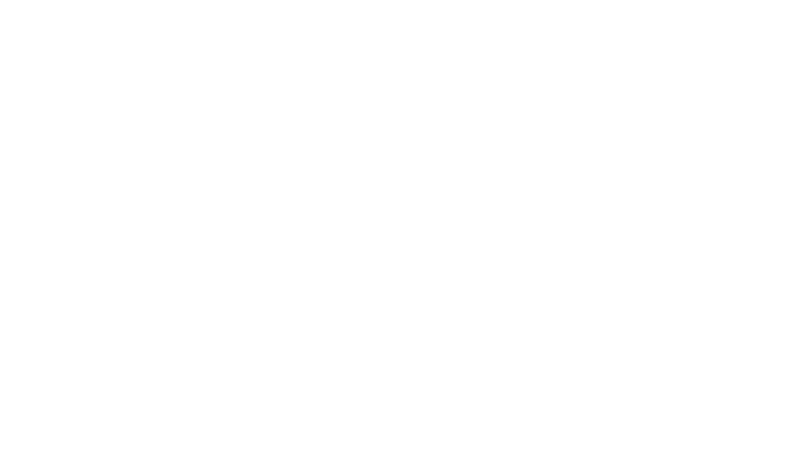
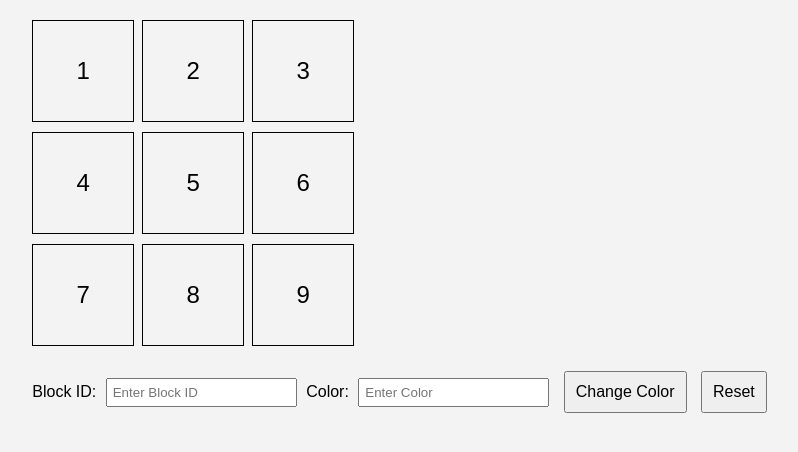
Before and after one commit to acciojob/Replit-Asian-Paints-sanjeetsk, a website: page main.html in a window 1280 px wide. Shown: the whole page, without its empty margins (238-1036 px from the left). Drawn offline with Linux system fonts and the light colour scheme.

Commit message:
first commit

```diff
--- a/main.html
+++ b/main.html
@@ -8,6 +8,32 @@
 
 <body>
 	<!-- the entire body must be written by student -->
+	<div>
+		<div id="grid-container">
+		  <!-- Creating the 3x3 grid -->
+		  <div id="1" class="grid-item">1</div>
+		  <div id="2" class="grid-item">2</div>
+		  <div id="3" class="grid-item">3</div>
+		  <div id="4" class="grid-item">4</div>
+		  <div id="5" class="grid-item">5</div>
+		  <div id="6" class="grid-item">6</div>
+		  <div id="7" class="grid-item">7</div>
+		  <div id="8" class="grid-item">8</div>
+		  <div id="9" class="grid-item">9</div>
+		</div>
+		<div>
+		  <!-- Inputs for Block ID and Color -->
+		  <label for="block_id">Block ID:</label>
+		  <input type="text" id="block_id" placeholder="Enter Block ID">
+
+		  <label for="colour_id">Color:</label>
+		  <input type="text" id="colour_id" placeholder="Enter Color">
+
+		  <!-- Buttons -->
+		  <button id="change_button">Change Color</button>
+		  <button id="Reset">Reset</button>
+		</div>
+	  </div>
     <script type="text/javascript" src="./script.js">
 </script>
 
--- a/script.js
+++ b/script.js
@@ -1 +1,34 @@
 //your JS code here. If required.
+// Select elements
+const gridContainer = document.getElementById('grid-container');
+const blockIdInput = document.getElementById('block_id');
+const colorInput = document.getElementById('colour_id');
+const changeButton = document.getElementById('change_button');
+const resetButton = document.getElementById('Reset');
+
+// Reset grid background colors to transparent
+function resetGridColors() {
+  const gridItems = document.querySelectorAll('.grid-item');
+  gridItems.forEach(item => item.style.backgroundColor = 'transparent');
+}
+
+// Change the background color of a specific grid item
+function changeColor() {
+  const blockId = blockIdInput.value;
+  const color = colorInput.value;
+
+  // Reset all grid items to transparent
+  resetGridColors();
+
+  // Validate and apply the color
+  const gridItem = document.getElementById(blockId);
+  if (gridItem) {
+    gridItem.style.backgroundColor = color;
+  } else {
+    alert('Invalid Block ID. Please enter a number between 1 and 9.');
+  }
+}
+
+// Add event listeners to buttons
+changeButton.addEventListener('click', changeColor);
+resetButton.addEventListener('click', resetGridColors);
--- a/styles.css
+++ b/styles.css
@@ -1 +1,41 @@
 /*  your css code here. If applicable */
+body {
+    font-family: Arial, sans-serif;
+    display: flex;
+    flex-direction: column;
+    align-items: center;
+    margin: 0;
+    padding: 20px;
+    background-color: #f3f3f3;
+}
+
+#grid-container {
+    display: grid;
+    grid-template-columns: repeat(3, 100px);
+    grid-gap: 10px;
+    margin-bottom: 20px;
+}
+
+.grid-item {
+    display: flex;
+    justify-content: center;
+    align-items: center;
+    width: 100px;
+    height: 100px;
+    background-color: transparent;
+    border: 1px solid #000;
+    font-size: 24px;
+    cursor: pointer;
+}
+
+input {
+    margin: 5px;
+    padding: 5px;
+}
+
+button {
+    margin: 5px;
+    padding: 10px;
+    font-size: 16px;
+    cursor: pointer;
+}
```
